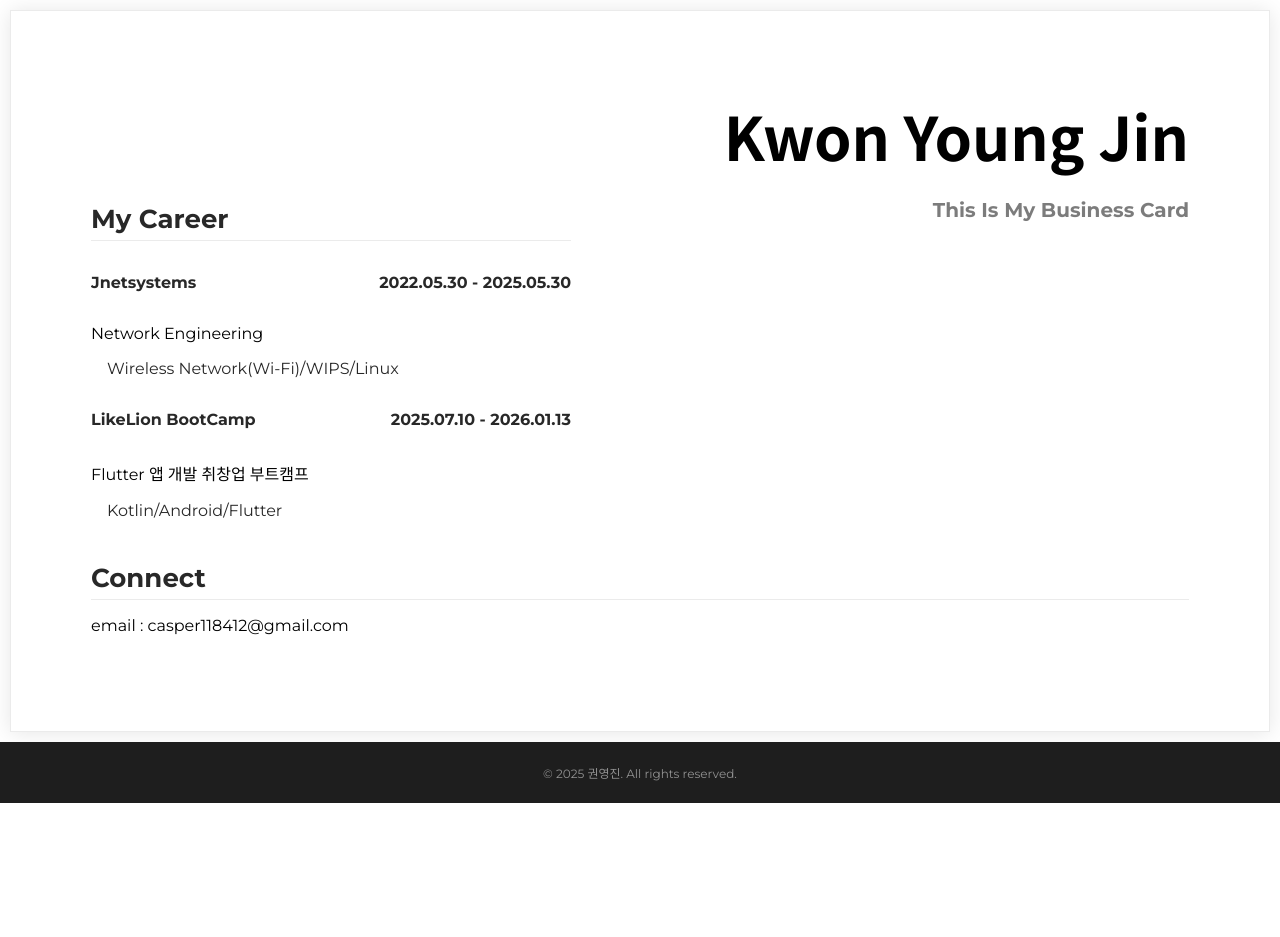
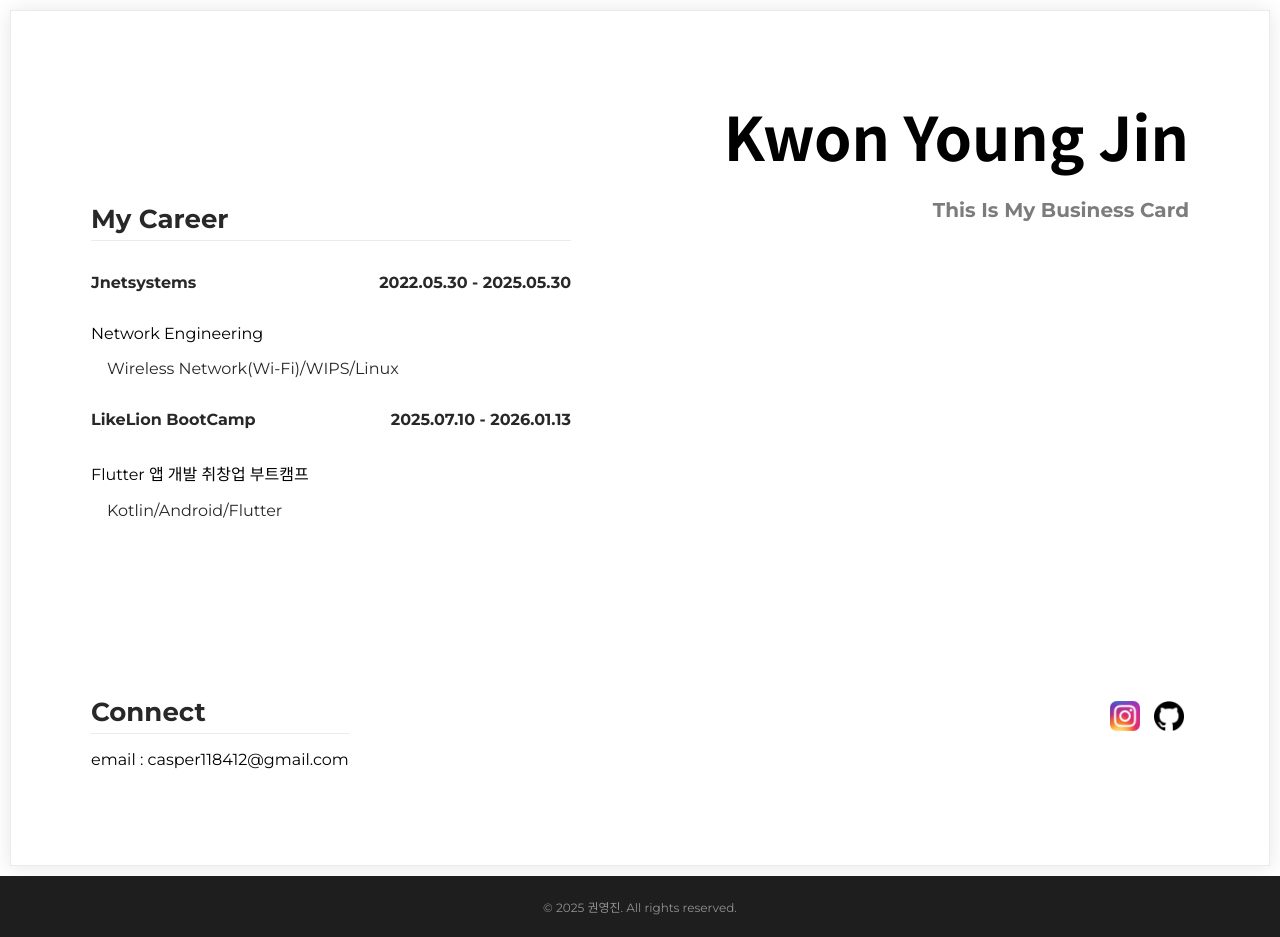
Before and after one commit to 0jhin/my-first-website, a plain HTML site: page index.html in a window 1280 px wide. Before the commit the page ends 803 px from the top, so only its background shows below. Drawn offline with Linux system fonts and the light colour scheme; a web font is replaced by a local one.

Commit message:
real final

```diff
--- a/MyWebSite.css
+++ b/MyWebSite.css
@@ -15,7 +15,7 @@ body, h1, h2 {
 
 .mainbox1 {
     width: auto;
-    height: 35rem;
+    height: auto;
     margin-left: auto;
     margin-right: auto;
     padding: 5rem;
@@ -65,6 +65,7 @@ h1 {
     float: left;
     overflow: hidden;
     margin-top: 5rem;
+    margin-bottom: 8rem;
     /* margin-left: auto;
     margin-right: auto;
     border: 1px solid #ebebeb;
@@ -112,9 +113,8 @@ h2 {
 }
 
 .sns-wrap {
-    margin-top: 20rem;
-    text-align: right;
     float: right;
+    margin-top: 2rem;
 }
 
 .sns-img {
@@ -128,6 +128,7 @@ h2 {
 }
 
 .mainbox3 {
+    float: left;
 }
 
 footer {
@@ -142,3 +143,7 @@ footer {
 .Connect-Wrap {
     float: left;
 }
+
+.mainbox3-float-wrap {
+    overflow: hidden;
+}
--- a/index.html
+++ b/index.html
@@ -32,20 +32,19 @@
       </div>
     </section>
 
-    <section>
+    <section class="mainbox3-float-wrap">
       <div class="mainbox3">
         <h2>Connect</h2>
         <p>email : casper118412@gmail.com</p>
-        <!-- <div class="sns-wrap"> -->
-        <!-- <a href="https://www.instagram.com/0jhin_?igsh=MTUyOTR0eGY1czZlMw%3D%3D&utm_source=qr"><img class="sns-img" src="images/Instagram_icon.png.webp"></a>
-        <a href="https://github.com/0jhin"><img class="sns-img" src="images/github_icon.png"></a> -->
       </div>
+      <div class="sns-wrap">
+        <a href="https://www.instagram.com/0jhin_?igsh=MTUyOTR0eGY1czZlMw%3D%3D&utm_source=qr"><img class="sns-img" src="images/Instagram_icon.png.webp"></a>
+        <a href="https://github.com/0jhin"><img class="sns-img" src="images/github_icon.png"></a>
       </div>
     </section>
 
 
   </div>
-
   <footer>
       <p>© 2025 권영진. All rights reserved.</p>
   </footer>
```
